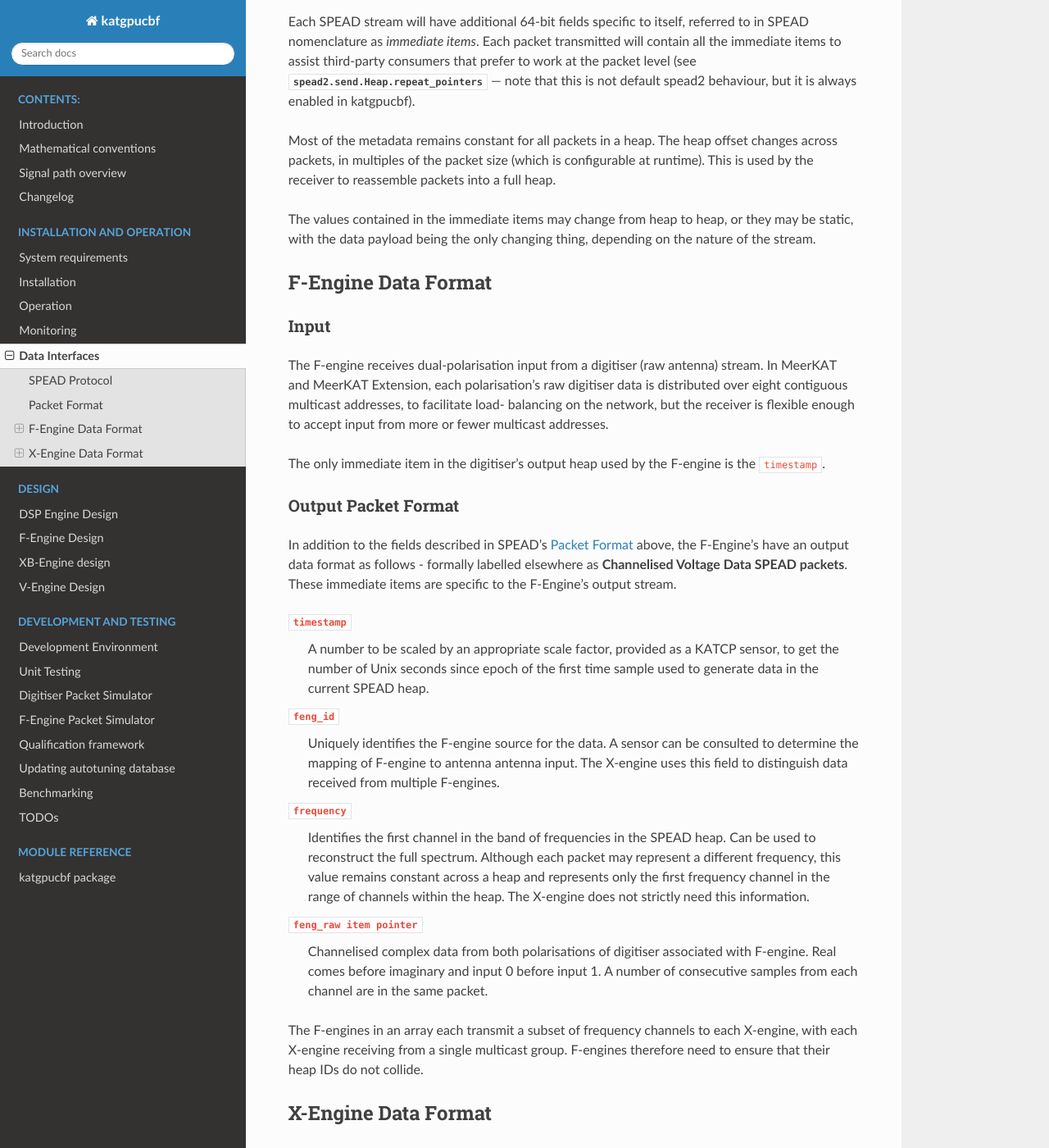
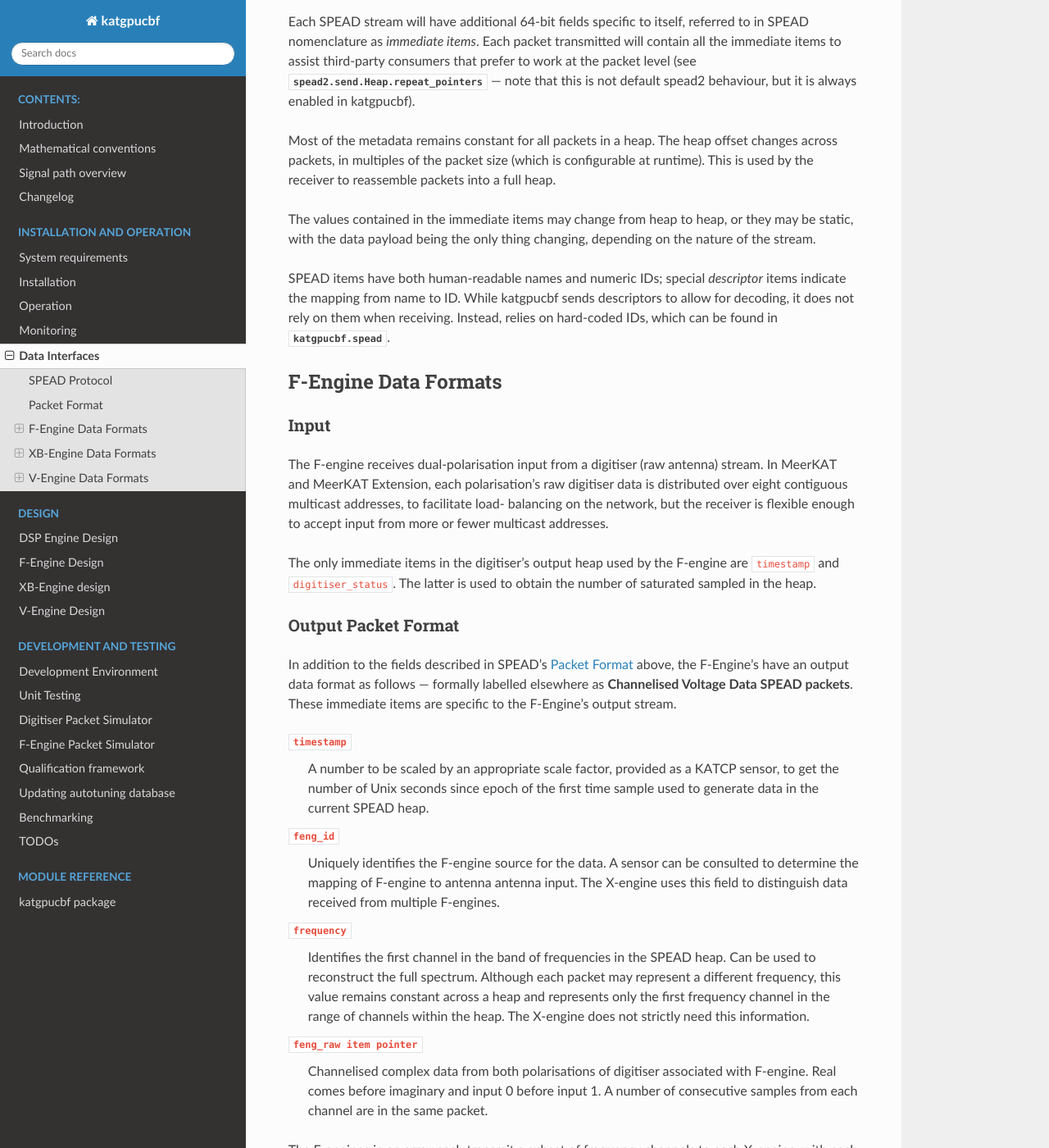
Before and after one commit to ska-sa/katgpucbf, a Sphinx documentation site: the page built from doc/data_interfaces.rst, in a window 1280 px wide and 1400 px high, scrolled down 1189 px. Shown: the whole window at 82% size. Built offline with Sphinx 7.4.7 and the Read the Docs theme 3.1.0, drawn with Linux system fonts in a browser that asks for light colours; pages that are not in the unit, such as notebooks, are missing from menus; a script that is not in the unit is left out; the version number could not be read and is left out; some of the changed text lies outside the part shown.

Commit message:
More general updates to documentation
Mostly vgpu-focused, but also updating some things that just needed it.

```diff
--- a/doc/conf.py
+++ b/doc/conf.py
@@ -75,6 +75,7 @@
     "aiokatcp": ("https://aiokatcp.readthedocs.io/en/latest/", None),
     "black": ("https://black.readthedocs.io/en/stable/", None),
     "coverage": ("https://coverage.readthedocs.io/en/latest/", None),
+    "katcbf-vlbi-resample": ("https://katcbf-vlbi-resample.readthedocs.io/en/latest/", None),
     "katpoint": ("https://katpoint.readthedocs.io/en/latest", None),
     "katsdpsigproc": ("https://katsdpsigproc.readthedocs.io/en/latest", None),
     "katsdptelstate": ("https://katsdptelstate.readthedocs.io/en/latest", None),
--- a/doc/data_interfaces.rst
+++ b/doc/data_interfaces.rst
@@ -70,11 +70,16 @@
 at runtime). This is used by the receiver to reassemble packets into a full heap.
 
 The values contained in the immediate items may change from heap to heap, or
-they may be static, with the data payload being the only changing thing,
+they may be static, with the data payload being the only thing changing,
 depending on the nature of the stream.
 
-F-Engine Data Format
---------------------
+SPEAD items have both human-readable names and numeric IDs; special *descriptor*
+items indicate the mapping from name to ID. While katgpucbf sends descriptors
+to allow for decoding, it does not rely on them when receiving. Instead,
+relies on hard-coded IDs, which can be found in :mod:`katgpucbf.spead`.
+
+F-Engine Data Formats
+---------------------
 
 Input
 ^^^^^
@@ -84,14 +89,15 @@
 balancing on the network, but the receiver is flexible enough to accept input
 from more or fewer multicast addresses.
 
-The only immediate item in the digitiser's output heap used by the F-engine is
-the ``timestamp``.
+The only immediate items in the digitiser's output heap used by the F-engine
+are ``timestamp`` and ``digitiser_status``. The latter is used to obtain the
+number of saturated sampled in the heap.
 
 Output Packet Format
 ^^^^^^^^^^^^^^^^^^^^
 
 In addition to the fields described in SPEAD's :ref:`spead-packet-format`
-above, the F-Engine's have an output data format as follows - formally
+above, the F-Engine's have an output data format as follows — formally
 labelled elsewhere as **Channelised Voltage Data SPEAD packets**.
 These immediate items are specific to the F-Engine's output stream.
 
@@ -128,8 +134,8 @@
 X-engine, with each X-engine receiving from a single multicast group. F-engines
 therefore need to ensure that their heap IDs do not collide.
 
-X-Engine Data Format
----------------------
+XB-Engine Data Formats
+----------------------
 
 Input
 ^^^^^
@@ -137,11 +143,11 @@
 as discussed above. Each X-Engine receives data from each F-engine, but only
 from a subset of the channels.
 
-Output Packet Format
-^^^^^^^^^^^^^^^^^^^^
+X Output Packet Format
+^^^^^^^^^^^^^^^^^^^^^^
 
 In addition to the fields described in SPEAD's :ref:`spead-packet-format` above,
-the X-Engine's have an output data format as follows - formally labelled
+the X-Engine's have an output data format as follows — formally labelled
 elsewhere as **Baseline Correlation Products**. These immediate items are
 specific to the X-Engine's output stream.
 
@@ -174,3 +180,23 @@
 from several multicast groups to consume a wider spectrum, using the
 ``frequency`` item to place each heap. To facilitate this, X-engine output heap
 IDs are kept unique across all X-engines in an array.
+
+V-Engine Data Formats
+---------------------
+
+Input
+^^^^^
+The V-Engine receives tied array channelised voltage data from the XB-Engine,
+in the format discussed above. It consumes data from two such streams,
+corresponding to two polarisations.
+
+Output
+^^^^^^
+Unlike the other engines, the V-engine does not output SPEAD. Instead it
+outputs `VDIF`_ frames in UDP, with each frame preceded by a sequence number
+as per `VTP`_.
+
+.. _VDIF: https://vlbi.org/vlbi-standards/vdif/
+.. _VTP: https://vlbi.org/wp-content/uploads/2019/03/2012.10.16_VTP_0.9.7.pdf
+
+Each polarisation and sideband is a separate VDIF thread.
--- a/doc/monitoring.rst
+++ b/doc/monitoring.rst
@@ -49,9 +49,9 @@
     even if that load time has not yet been reached.
 
     It should also be noted that the sensor value from a ``dsim`` does not
-    take into account any delays applied by F engines. One should add the
+    take into account any delays applied by F-engines. One should add the
     delay of the corresponding F engine (or an upper bound on it) to obtain a
-    safe timestamp for post-F engine data streams.
+    safe timestamp for post–F-engine data streams.
 
 ``signals``, ``period`` and ``dither-seed`` (dsim)
     To reproduce the output of the dsim exactly, it is necessary to save all
--- a/doc/system_requirements.rst
+++ b/doc/system_requirements.rst
@@ -27,7 +27,8 @@
 BIOS settings
 -------------
 See the system tuning guidance in the :external+spead2:doc:`spead2
-documentation <perf>`. In particular, we've found that when running multiple
+documentation <perf>` and in [Merry2023]_.
+In particular, we've found that when running multiple
 F-engines per host on an AMD Epyc (Milan) system, we get best performance with
 
 - NPS1 setting for NUMA per socket (NPS2 might work too, but NPS4 tends to
```
Also changed, not shown: other parts of doc/monitoring.rst (+1 -1 lines), doc/control.rst (+14 -15 lines), doc/engines.rst (+8 -3 lines), 1 other file.
